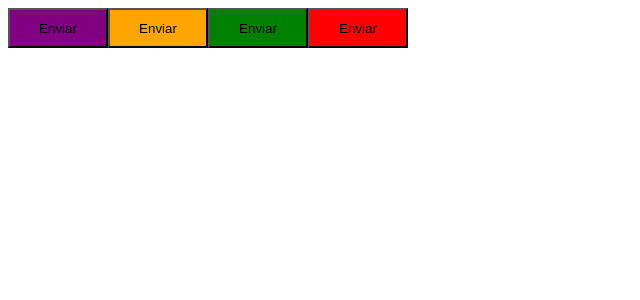
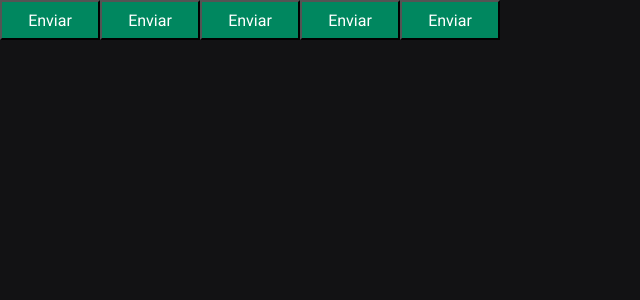
Before and after one commit to WGabrielM/react-ignite-timer-rs, a React (Vite) app: page / in a window 1280 px wide. Shown: the top 300 px of the page, without its empty margins (0-640 px from the left). Built offline with nearby package versions, Linux system fonts and the light colour scheme.

Commit message:
config styles and fonts

```diff
--- a/index.html
+++ b/index.html
@@ -1,8 +1,14 @@
-<!doctype html>
+<!DOCTYPE html>
 <html lang="en">
   <head>
     <meta charset="UTF-8" />
+    <link rel="preconnect" href="https://fonts.googleapis.com" />
+    <link rel="preconnect" href="https://fonts.gstatic.com" crossorigin />
     <meta name="viewport" content="width=device-width, initial-scale=1.0" />
+    <link
+      href="https://fonts.googleapis.com/css2?family=Roboto+Mono:ital,wght@0,100..700;1,100..700&family=Roboto:ital,wght@0,100;0,300;0,400;0,500;0,700;0,900;1,100;1,300;1,400;1,500;1,700;1,900&display=swap"
+      rel="stylesheet"
+    />
     <title>Ignite Timer</title>
   </head>
   <body>
--- a/src/App.tsx
+++ b/src/App.tsx
@@ -1,13 +1,21 @@
+import { ThemeProvider } from "styled-components";
+
 import Button from "./components/Button/Button";
+
+import { defaultTheme } from "./styles/themes/default";
+import { GlobalStyle } from "./styles/global";
 
 function App() {
   return (
-    <>
+    <ThemeProvider theme={defaultTheme}>
       <Button variant="primary" />
       <Button variant="secondary" />
       <Button variant="success" />
       <Button variant="danger" />
-    </>
+      <Button />
+
+      <GlobalStyle />
+    </ThemeProvider>
   );
 }
 
--- a/src/components/Button/Button.styles.ts
+++ b/src/components/Button/Button.styles.ts
@@ -17,5 +17,9 @@
     height: 40px;
     width: 100px;
 
-    ${props => css`background-color: ${buttonVariants[props.variant]}`}
+    background-color: ${props => props.theme["green-500"]};
+
+    color: ${props => props.theme.white};
+
+    /* ${props => css`background-color: ${buttonVariants[props.variant]}`} */
 `
--- /dev/null
+++ b/src/styles/global.ts
@@ -0,0 +1,26 @@
+import { createGlobalStyle } from "styled-components";
+
+export const GlobalStyle = createGlobalStyle`
+
+    * {
+        margin: 0;
+        padding: 0;
+        box-sizing: 0;
+    }
+
+    :focus {
+        outline: 0;
+        box-shadow: 0 0 0 2px ${props => props.theme["green-500"]};
+    }
+
+    body {
+        background: ${props => props.theme["gray-900"]};
+        color: ${props => props.theme["gray-300"]}
+    }
+
+    body,input, textarea, button {
+    font-family: 'Roboto', sans-serif;
+    font-weight: 400;
+    font-size: 1rem;
+}
+`
--- /dev/null
+++ b/src/styles/themes/default.ts
@@ -0,0 +1,21 @@
+export const defaultTheme = {
+    white: '#FFF',
+
+    'gray-100': '#E1E1E6',
+    'gray-300': '#C4C4CC',
+    'gray-400': '#8D8D99',
+    'gray-500': '#7C7C8A',
+    'gray-600': '#323238',
+    'gray-700': '#29292E',
+    'gray-800': '#202024',
+    'gray-900': '#121214',
+
+    'green-300': '#00B37E',
+    'green-500': '#00875F',
+    'green-700': '#015F43',
+
+    'red-500': '#AB222E',
+    'red-700': '#7A1921',
+
+    'yellow-500': '#FBA94C',
+}
```
Also changed, not shown: src/@types/styled.d.ts (added, +10 -0 lines).
